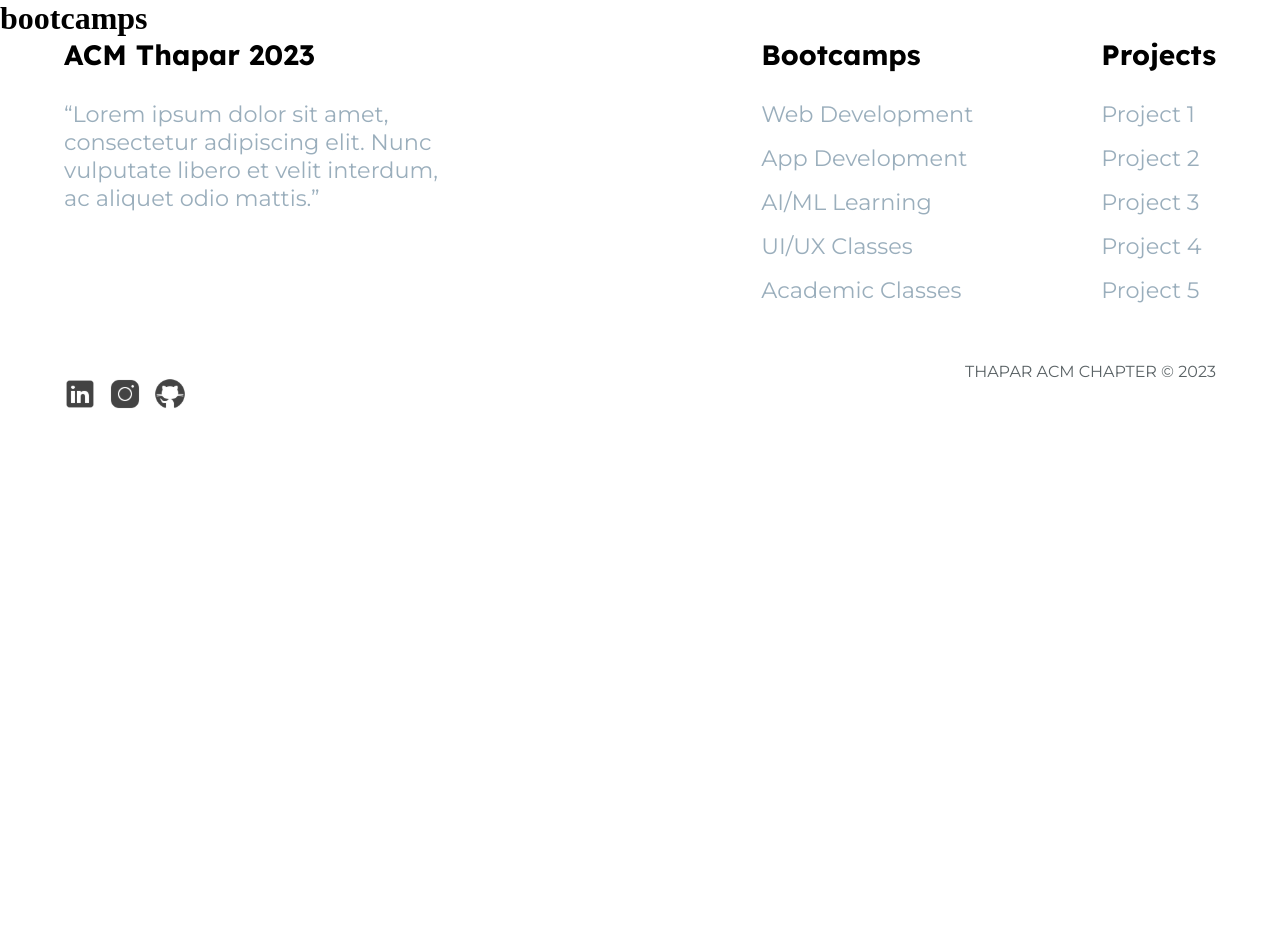
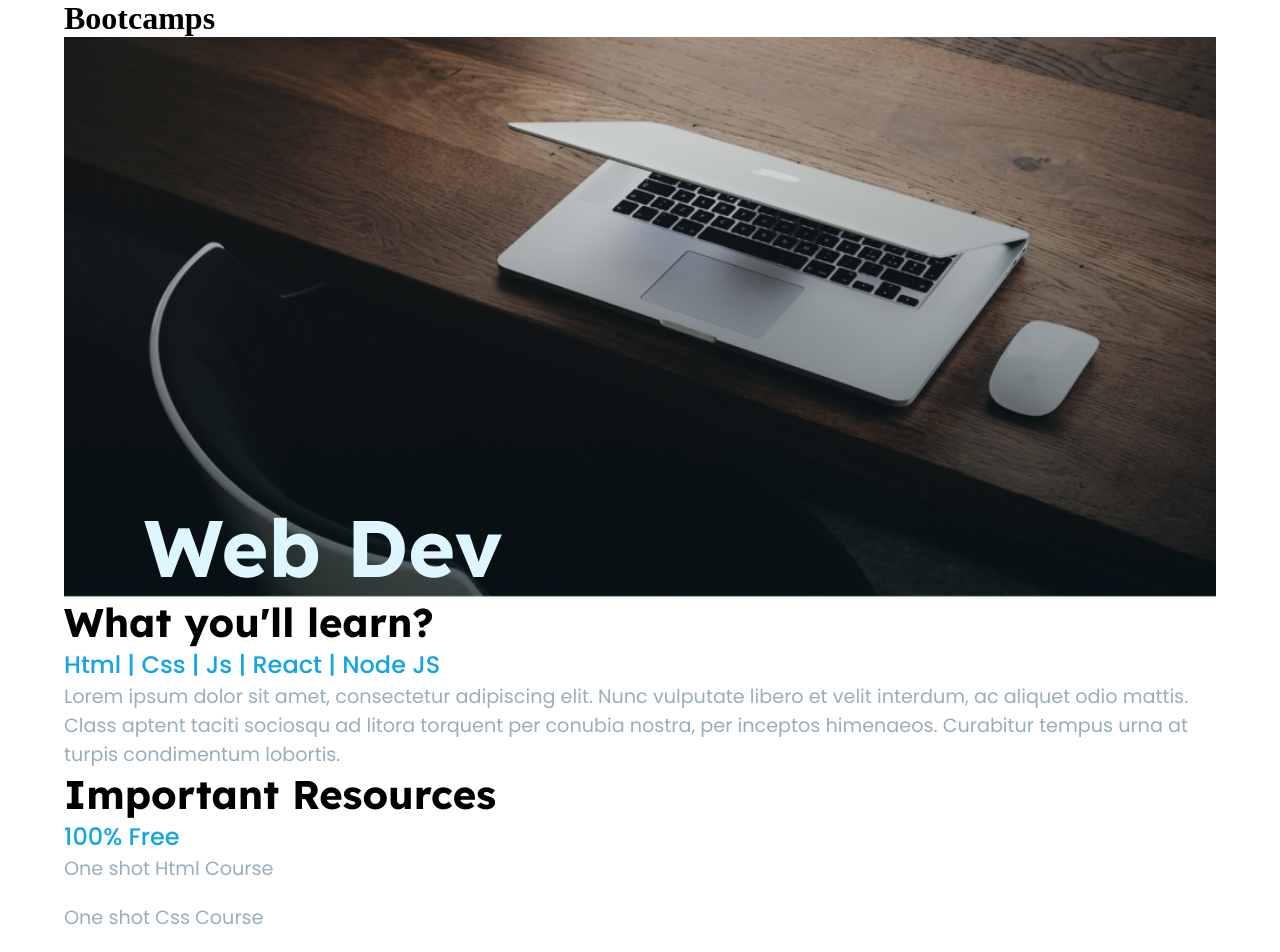
Before and after one commit to ACM-Thapar/ACM-Website, a React (Vite) app: page /bootcamps in a window 1280 px wide. Shown: the top 952 px of the page. Before the commit the page ends 800 px from the top, so only its background shows below. Built offline with nearby package versions, Linux system fonts and the light colour scheme.

Commit message:
bootcamp page 50%

```diff
--- /dev/null
+++ b/src/Pages/Bootcamps/BootcampComp/BootcampComp.jsx
@@ -0,0 +1,38 @@
+import { Fragment } from "react";
+import styles from "./BootcampComp.module.css";
+const BootcampComp = (prop) => {
+    const {img,heading,tech,data,resourcs} = prop.prop;
+    return (
+        <Fragment>
+            <div className={styles.header}
+            style={{
+                backgroundImage: `url(${img})`,
+            }}>
+                <h1>{heading}</h1>
+            </div>
+            <div className={styles.body}>
+                <div className={styles.innerbody}>
+                <h1>What you'll learn?</h1>
+                <h2>{tech}</h2>
+                <p>{data}</p>
+                </div>
+                <div className={styles.resources}>
+                    <h1>Important Resources</h1>
+                    <h2>100% Free</h2>
+                    <div className={styles.links}>
+                    {resourcs.map((item,index)=>{
+                        return(
+                            <div key={index}>
+                                <p>{item.name}</p>
+                            </div>
+                        )
+                    }
+                    )}
+                    </div>
+                </div>
+            </div>
+        </Fragment>
+     );
+}
+
+export default BootcampComp;
--- /dev/null
+++ b/src/Pages/Bootcamps/BootcampComp/BootcampComp.module.css
@@ -0,0 +1,61 @@
+.header{
+    background-repeat: no-repeat;
+    background-size: cover;
+    /* background-size: 100% 100%; */
+    height: 70vh;
+    display: flex;
+    align-items: flex-end;
+}
+
+.header>h1{
+    font-family: var(--titleFont);
+    font-style: normal;
+    font-weight: bold;
+    font-size: 5rem;
+    color: var(--HighlightLogo, #DDF6FF);
+    margin-left: 5rem;
+}
+
+.innerbody>h1{
+    font-family:var(--titleFont);
+    font-weight: 700;
+    font-size: 2.5rem;
+}
+
+.innerbody>h2{
+    font-family: var(--textFont);
+    color: var(--Primary-Blue, #15A6DD);
+    font-weight: 500;
+}
+.innerbody>p{
+    font-family: var(--textFont);
+    font-weight: 400;
+    font-size: 1.2rem;
+    color: var(--Secondary-light-gray, #9AAEBC);
+
+}
+
+.resources>h1{
+    font-family: var(--titleFont);
+    font-weight: 700;
+    font-size: 2.5rem;
+}
+.resources>h2{
+    font-family: var(--textFont);
+    color: var(--Primary-Blue, #15A6DD);
+    font-weight: 500;
+}
+
+.links{
+    width: 80%;
+    display: grid;
+    grid-template-columns: repeat(auto-fit, minmax(500px, 1fr));
+    gap: 20px;
+}
+
+.links div>p{
+    font-family: var(--textFont);
+    font-weight: 400;
+    font-size: 1.2rem;
+    color: var(--Secondary-light-gray, #9AAEBC);
+}
--- a/src/Pages/Bootcamps/Bootcamps.jsx
+++ b/src/Pages/Bootcamps/Bootcamps.jsx
@@ -1,8 +1,23 @@
 import React from "react";
-
+import BootcampComp from "./BootcampComp/BootcampComp";
+import styles from "./Bootcamps.module.css";
+import { Fragment } from "react";
+import { Bootcampdata } from "../../data.mjs";
 const Bootcamps = () => {
+    const {Webdev} = Bootcampdata;
     return(
-        <h1>bootcamps</h1>
+        <Fragment>
+            <div className={styles.main}>
+            <div className={styles.header}>
+                <h1>Bootcamps</h1>
+            </div>
+            <div className={styles.body}>
+                <div className={styles.innerbody}>
+                    <BootcampComp prop={Webdev} />
+                </div>
+            </div>
+            </div>
+        </Fragment>
     )
 };
 
--- /dev/null
+++ b/src/Pages/Bootcamps/Bootcamps.module.css
@@ -0,0 +1,4 @@
+.main{
+    width: 90%;
+    margin: 0 auto;
+}
--- a/src/Pages/Home/Components/bootcampcomp/Bootcampcomp.jsx
+++ b/src/Pages/Home/Components/bootcampcomp/Bootmain.jsx
@@ -1,7 +1,7 @@
 import { Fragment } from "react";
-import styles from './Bootcampcomp.module.css';
+import styles from './Bootmain.module.css';
 import { Bootcamp } from "../../../../data.mjs";
-const BootcampComp = () => {
+const Bootmain = () => {
     const {bootcamps} = Bootcamp
     return (
         <Fragment>
@@ -30,4 +30,4 @@ const BootcampComp = () => {
      );
 }
 
-export default BootcampComp;
+export default Bootmain;
--- a/src/Pages/Home/Home.jsx
+++ b/src/Pages/Home/Home.jsx
@@ -2,11 +2,12 @@ import React, { Fragment,useState,useEffect} from "react";
 import Hero from "./Components/Hero/Hero";
 // import Projects from "../Projects/Projects";
 import ProjectComp from "./Components/ProjectComp/ProjectComp";
-import BootcampComp from "./Components/bootcampcomp/Bootcampcomp";
+// import BootcampComp from "./Components/bootcampcomp/Bootcampcomp";
 import Team from "../../Components/Team/Team";
 import Sponser from "../../Components/Sponser/Sponser";
 import { Teamdata } from "../../data.mjs";
 import Homebrand from "./Components/homebrand/Homebrand";
+import Bootmain from "./Components/bootcampcomp/Bootmain";
 
 const Home = () => {
     const EBData = {
@@ -35,7 +36,7 @@ const Home = () => {
        <Homebrand />
        {isWideScreen && (<ProjectComp />)}
 
-       <BootcampComp />
+       <Bootmain />
        <Team teamData={EBData} />
         <Sponser />
        </Fragment>
--- a/src/data.mjs
+++ b/src/data.mjs
@@ -2,6 +2,7 @@ import Linkedin from './assets/Images/LinkedIn (1).svg';
 import Instagram from './assets/Images/Instagram.svg';
 import Github from './assets/Images/GitHub (1).svg';
 import Device from './assets/Images/device.png';
+import Bootcampimg from './assets/Images/bootcamps.png';
 import Phone from './assets/Images/phone.png';
 import amico1 from './assets/Images/amico.png';
 import gallery2 from './assets/Images/gallery_big.png';
@@ -626,3 +627,30 @@ export const gallery = {
     },
   ],
 }
+
+export const Bootcampdata = {
+  Webdev : {
+    heading : "Web Dev",
+    data : "Lorem ipsum dolor sit amet, consectetur adipiscing elit. Nunc vulputate libero et velit interdum, ac aliquet odio mattis. Class aptent taciti sociosqu ad litora torquent per conubia nostra, per inceptos himenaeos. Curabitur tempus urna at turpis condimentum lobortis.",
+    img : Bootcampimg,
+    tech : "Html | Css | Js | React | Node JS",
+    resourcs:[
+      {
+        name : "One shot Html Course",
+        link : "",
+      },
+      {
+        name : "One shot Css Course",
+        link : "",
+      },
+      {
+        name : "One shot React Course",
+        link : "",
+      },
+      {
+        name : "One shot Js Course",
+        link : "",
+      }
+    ]
+  },
+}
```
Also changed, not shown: src/Pages/Home/Components/bootcampcomp/Bootmain.module.css (renamed from src/Pages/Home/Components/bootcampcomp/Bootcampcomp.module.css), src/assets/Images/bootcamps.png (added).
